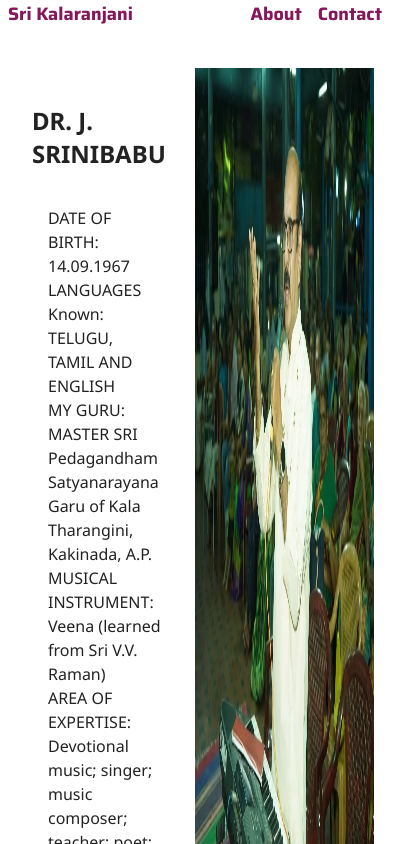
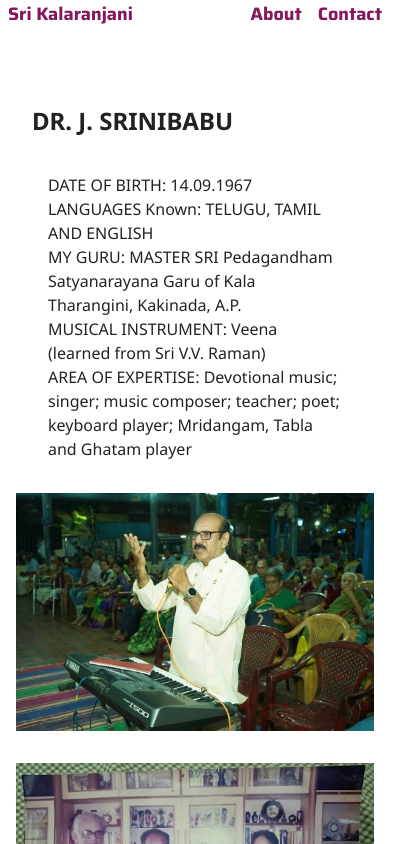
Before and after one commit to Kavelin/sri-kalaranjani, a Next.js app: page /about in a window 390 px wide. Shown: the top 844 px of the page, 414 px wide, since content can reach past the window. Built offline with nearby package versions, Linux system fonts and the light colour scheme.

Commit message:
about section image fix

```diff
--- a/src/app/about/about.css
+++ b/src/app/about/about.css
@@ -1,10 +1,21 @@
-section{
-    display:flex;
-    justify-content: space-between;
+section {
+  display: flex;
+  justify-content: space-between;
 }
+
 section img {
-    width:50%;
+  width: 50%;
 }
 section div {
-    padding:16px;
+  padding: 16px;
 }
+@media only screen and (max-width: 1000px) {
+    section {
+        flex-direction: column;
+        margin-bottom:32px;
+    }
+  section img {
+    top:0;
+    width: 100%;
+  }
+}
```
